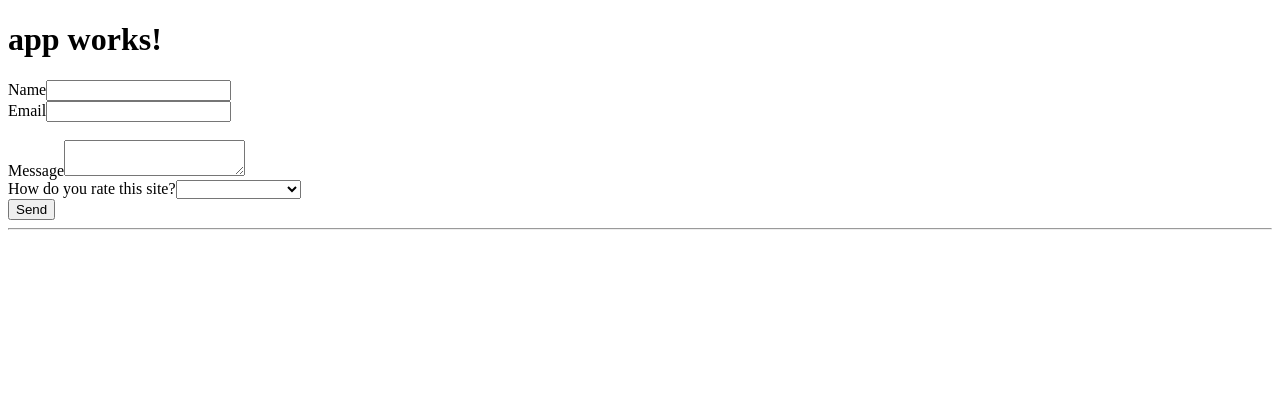
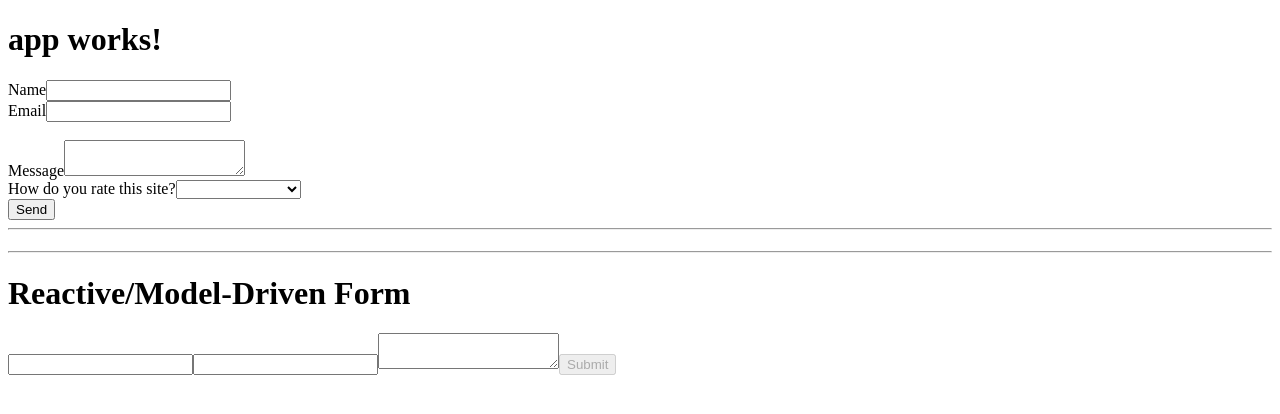
Before and after one commit to mikedsharp/ang2-forms, an Angular app: page / in a window 1280 px wide. Shown: the top 414 px of the page. Built offline with nearby package versions, Linux system fonts and the light colour scheme.

Commit message:
See, reactive forms are WAY WAY easier to use, just use them,
Good tutorial (that isn't out of date):
https://scotch.io/tutorials/angular-2-form-validation

```diff
--- a/src/app/app.component.html
+++ b/src/app/app.component.html
@@ -3,3 +3,5 @@
 </h1>
 
 <contact-form-template></contact-form-template>
+<hr>
+<contact-form-reactive></contact-form-reactive>
--- /dev/null
+++ b/src/app/contact-form/contact-form-reactive.component.html
@@ -0,0 +1,19 @@
+<h1>Reactive/Model-Driven Form</h1>
+
+<form
+[formGroup]="formModel"
+(ngSubmit)="submitForm(formModel.value)"
+>
+
+<input type="text" [formControl]="formModel.controls['name']"/>
+<div *ngIf="!formModel.controls['name'].valid && formModel.controls['name'].touched">Name is compulsory</div>
+
+<input type="text"  [formControl]="formModel.controls['email']"/>
+<textarea
+[formControl]="formModel.controls['message']">
+
+</textarea>
+
+ <button [disabled]="!formModel.valid" type="submit" class="btn btn-default">Submit</button>
+
+</form>
--- /dev/null
+++ b/src/app/contact-form/contact-form-reactive.component.ts
@@ -0,0 +1,26 @@
+import { Component, OnInit } from '@angular/core';
+import {FormBuilder, FormGroup, Validators} from '@angular/forms';
+
+@Component({
+    selector: 'contact-form-reactive',
+    templateUrl: 'contact-form-reactive.component.html'
+})
+export class ContactFormReactiveComponent implements OnInit {
+
+    formModel: FormGroup;
+
+    constructor(fb:FormBuilder) {
+        this.formModel = fb.group({
+            'name' : ['',  Validators.compose([Validators.required, Validators.minLength(5), Validators.maxLength(10)])],
+            'email': '',
+            'message': ''
+        });
+    }
+
+    submitForm(value: any):void {
+        console.log('Reactive form data: ');
+        console.log(value);
+    }
+
+    ngOnInit() { }
+}
```
Also changed, not shown: src/app/app.module.ts (+6 -3 lines).
